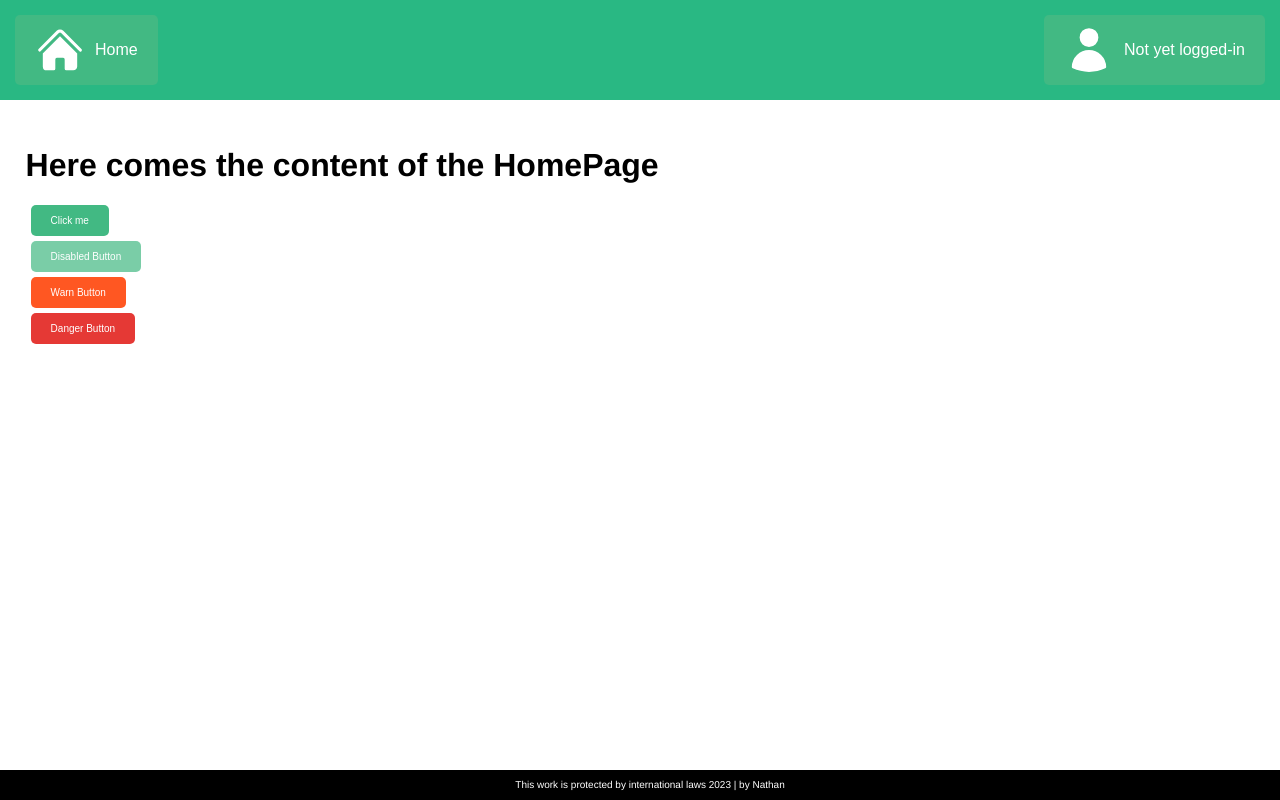
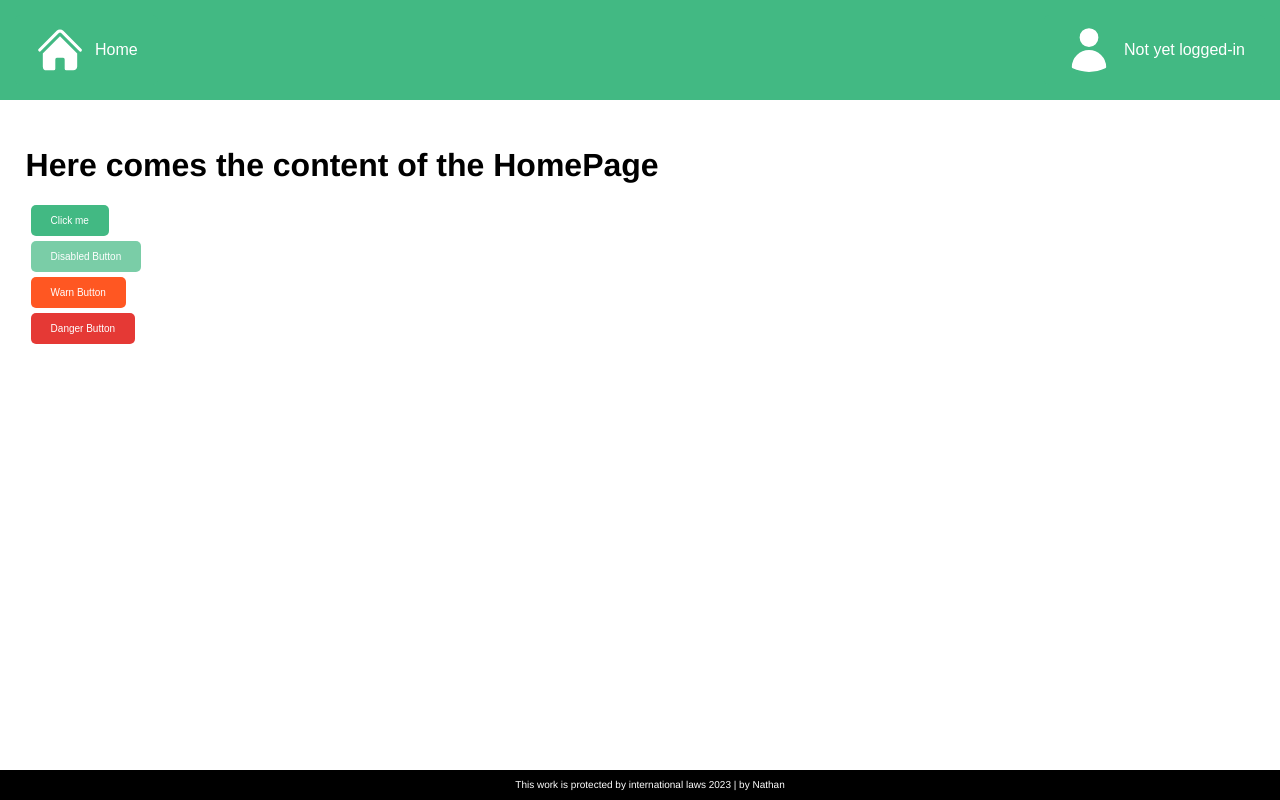
Before and after one commit to Nath9666/info--Web-Development-for-IT-Engineer, a Vue app in the folder Lab3/vue-oauth-microsoft-graph/: page / in a window 1280 px wide. Built offline with nearby package versions, Linux system fonts and the light colour scheme.

Commit message:
meme color in button

```diff
--- a/Lab3/vue-oauth-microsoft-graph/src/components/baseHeader.vue
+++ b/Lab3/vue-oauth-microsoft-graph/src/components/baseHeader.vue
@@ -52,7 +52,7 @@
   display: flex;
   justify-content: space-between;
   align-items: center;
-  background-color: #29b883;
+  background-color: #42b983;
   color: black;
   padding: 10px;
 }
```
